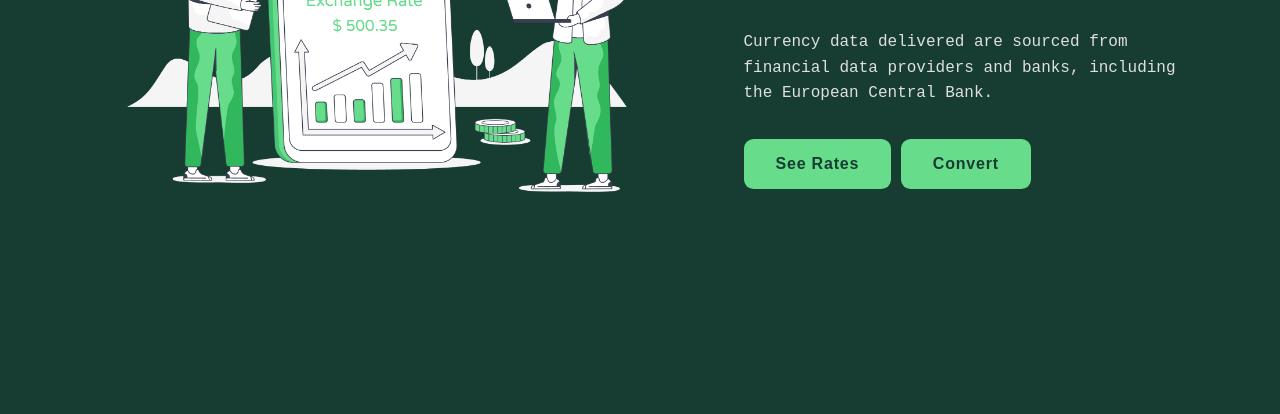
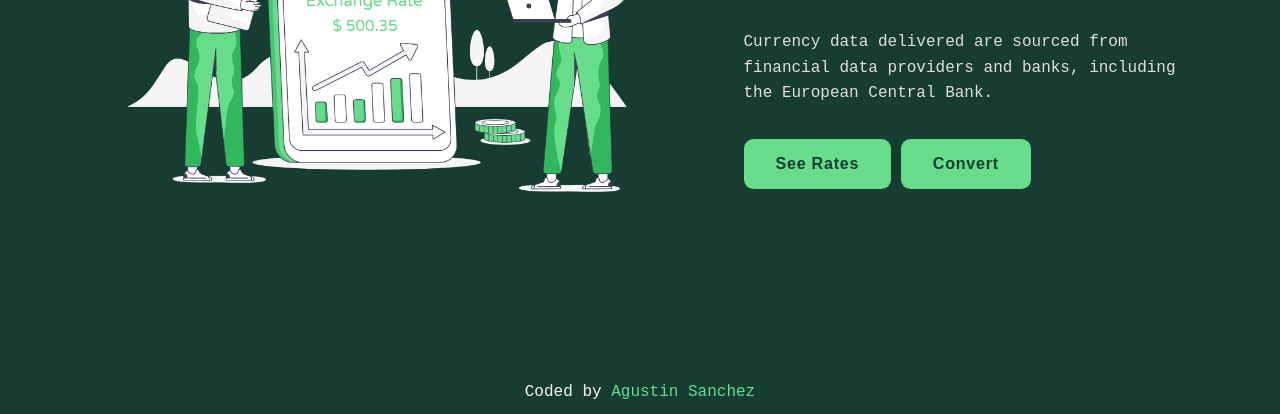
Before and after one commit to agusscript/Exchange-rates-Js, a plain HTML site: page index.html in a window 1280 px wide. Shown: the part 386-800 px from the top of the page. Drawn offline with Linux system fonts and the light colour scheme.

Commit message:
Add footer section styled

```diff
--- a/index.html
+++ b/index.html
@@ -23,7 +23,8 @@
         <img src="images/illustration-exchange.png" alt="exchange rate illustration">
         <div class="text-container">
           <h2>Current and historical foreign exchange rates</h2>
-          <p>Currency data delivered are sourced from financial data providers and banks, including the European Central Bank.</p>
+          <p>Currency data delivered are sourced from financial data providers and banks, including the European Central
+            Bank.</p>
           <button id="see-rates-btn">See Rates</button>
           <button id="convert-btn">Convert</button>
         </div>
@@ -76,13 +77,18 @@
         <label for="amount">
           Amount
           <input id="amount" type="number">
+          (1 default)
         </label>
         <button id="convert" type="submit">Convert</button>
-        <p class="result-convert">Result converted</p>
+        <p class="result-convert">=</p>
       </form>
     </section>
   </main>
-  <!-- <footer>Coded by</footer> -->
+  <footer>
+    <p>
+      Coded by <a href="https://github.com/agusscript" target="_blank">Agustin Sanchez</a>
+    </p>
+  </footer>
   <script src="src/script.js"></script>
 </body>
 
--- a/styles/main.scss
+++ b/styles/main.scss
@@ -123,6 +123,7 @@ main {
 
   .form-rates-section {
     position: absolute;
+    z-index: 1;
     width: 100%;
     max-width: 560px;
     height: 260px;
@@ -284,3 +285,24 @@ main {
     }
   }
 }
+
+footer {
+  width: 100%;
+  position: absolute;
+  bottom: 0;
+  display: flex;
+  justify-content: center;
+
+  p {
+    margin: 0.8rem;
+
+    a {
+      color: $Light-green;
+      text-decoration: none;
+    }
+
+    a:hover {
+      text-decoration: underline;
+    }
+  }
+}
```
Also changed, not shown: styles/main.css.
